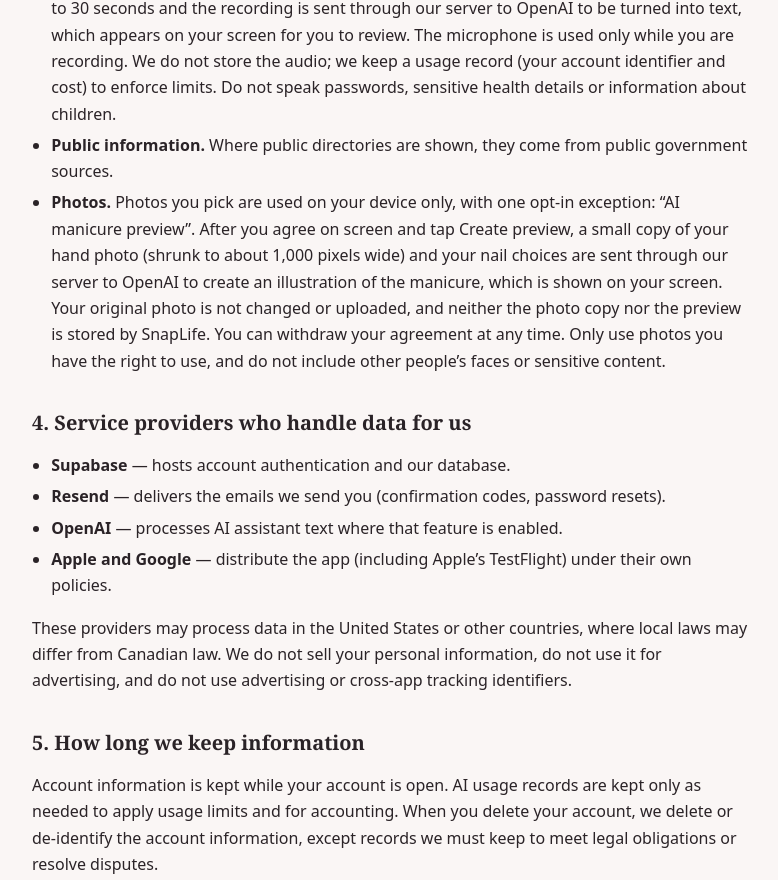
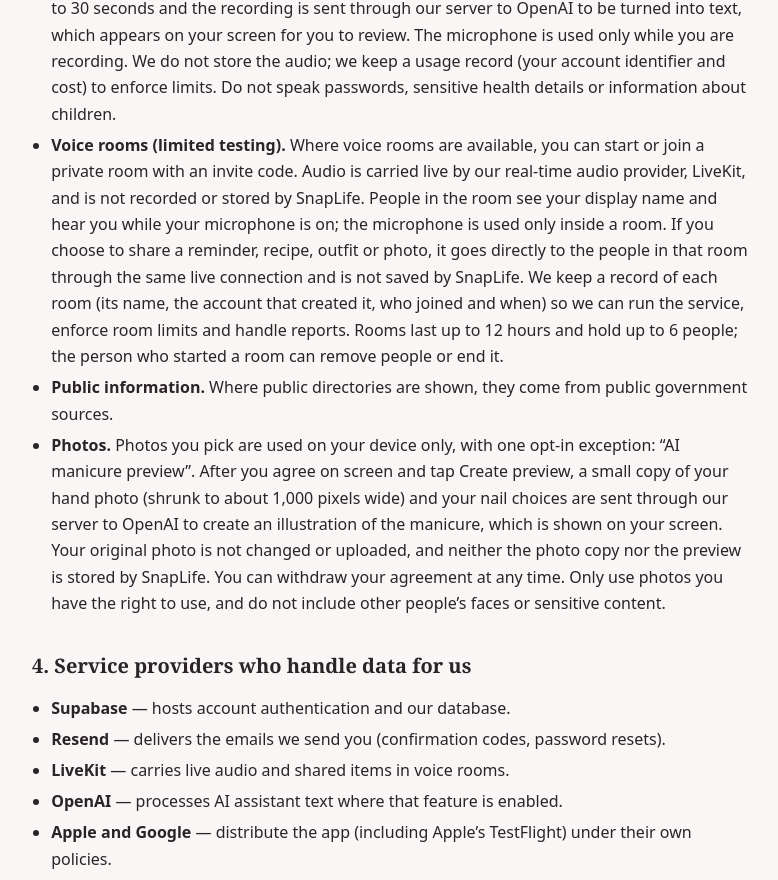
Before and after one commit to 7dp858h254-del/snaplife-legal, a plain HTML site: page privacy/index.html in a window 1280 px wide. Shown: the part 1616-2496 px from the top of the page, without its empty margins (248-1026 px from the left). Drawn offline with Linux system fonts and the light colour scheme.

Commit message:
Privacy: describe voice rooms and LiveKit
Co-Authored-By: Claude Sonnet 5.5 <noreply@anthropic.com>

```diff
--- a/privacy/index.html
+++ b/privacy/index.html
@@ -24,6 +24,7 @@
 <li><strong>Reminders and notifications.</strong> Reminders are scheduled on your device. Notifications are generated locally, not by our servers.</li>
 <li><strong>AI assistant (limited testing).</strong> Where the AI assistant is available, the text you type is sent through our server to our AI provider, OpenAI, to produce a reply. We configure requests so that the content is not stored by the provider for later use, and we do not save your conversation in the app after you leave the screen. The app does not automatically attach your wardrobe, photos or plans; only what you type is sent. The one exception is “Style me from my wardrobe”, which works only after you agree on screen: it then sends the names, categories and short notes of up to 40 of your wardrobe pieces (never photos) together with the occasion you type, so the assistant can suggest outfits from what you own. You can withdraw that agreement at any time in the same screen; the reply is shown there and not saved. Do not enter passwords, sensitive health information or information about children. We keep a usage record (your account identifier, counts and cost) to enforce limits.</li>
 <li><strong>Voice notes (limited testing).</strong> Where voice is available, you tap the microphone, record up to 30 seconds and the recording is sent through our server to OpenAI to be turned into text, which appears on your screen for you to review. The microphone is used only while you are recording. We do not store the audio; we keep a usage record (your account identifier and cost) to enforce limits. Do not speak passwords, sensitive health details or information about children.</li>
+<li><strong>Voice rooms (limited testing).</strong> Where voice rooms are available, you can start or join a private room with an invite code. Audio is carried live by our real-time audio provider, LiveKit, and is not recorded or stored by SnapLife. People in the room see your display name and hear you while your microphone is on; the microphone is used only inside a room. If you choose to share a reminder, recipe, outfit or photo, it goes directly to the people in that room through the same live connection and is not saved by SnapLife. We keep a record of each room (its name, the account that created it, who joined and when) so we can run the service, enforce room limits and handle reports. Rooms last up to 12 hours and hold up to 6 people; the person who started a room can remove people or end it.</li>
 <li><strong>Public information.</strong> Where public directories are shown, they come from public government sources.</li>
 <li><strong>Photos.</strong> Photos you pick are used on your device only, with one opt-in exception: “AI manicure preview”. After you agree on screen and tap Create preview, a small copy of your hand photo (shrunk to about 1,000 pixels wide) and your nail choices are sent through our server to OpenAI to create an illustration of the manicure, which is shown on your screen. Your original photo is not changed or uploaded, and neither the photo copy nor the preview is stored by SnapLife. You can withdraw your agreement at any time. Only use photos you have the right to use, and do not include other people’s faces or sensitive content.</li>
 </ul>
@@ -32,6 +33,7 @@
 <ul>
 <li><strong>Supabase</strong> — hosts account authentication and our database.</li>
 <li><strong>Resend</strong> — delivers the emails we send you (confirmation codes, password resets).</li>
+<li><strong>LiveKit</strong> — carries live audio and shared items in voice rooms.</li>
 <li><strong>OpenAI</strong> — processes AI assistant text where that feature is enabled.</li>
 <li><strong>Apple and Google</strong> — distribute the app (including Apple’s TestFlight) under their own policies.</li>
 </ul>
```
